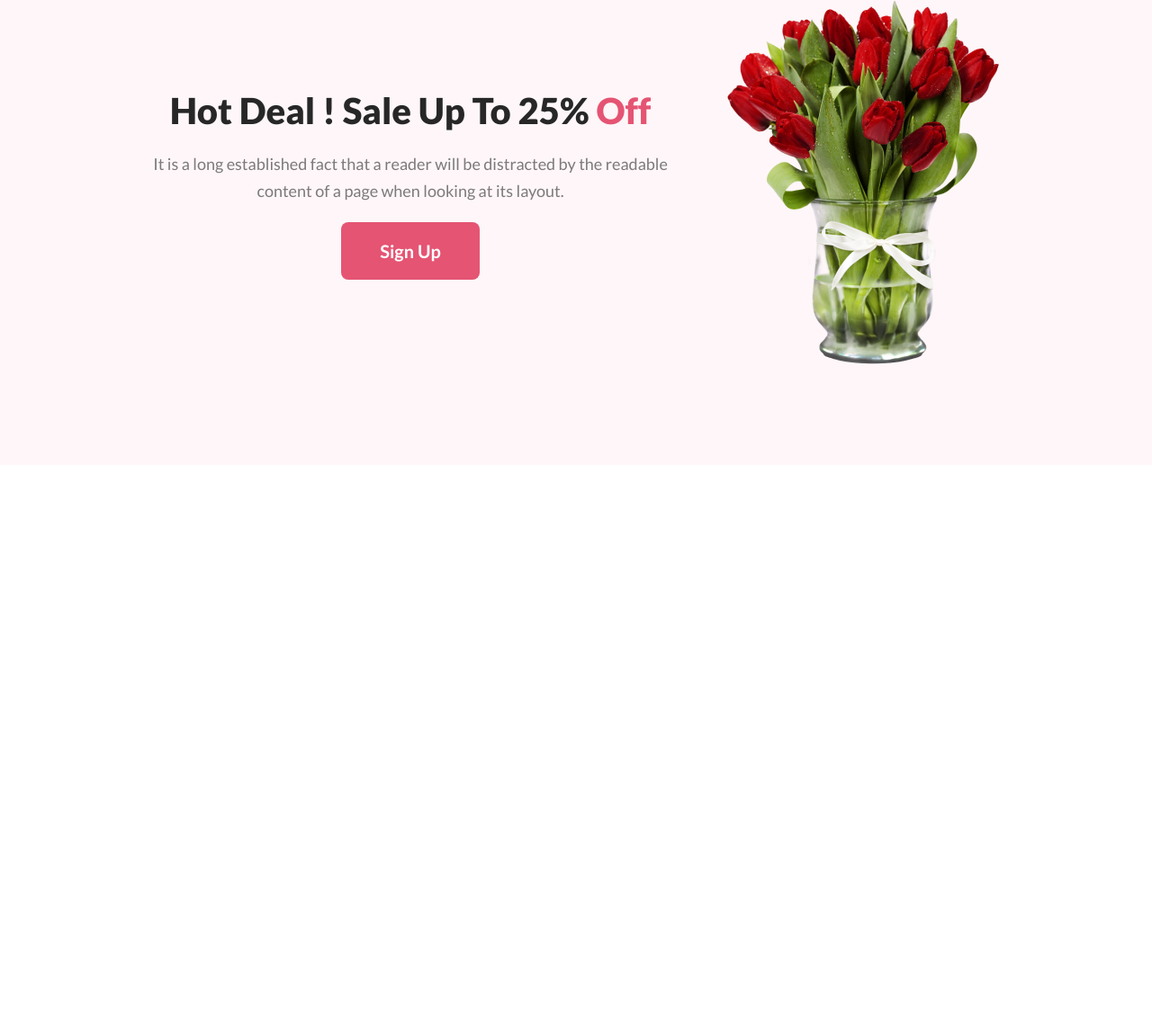
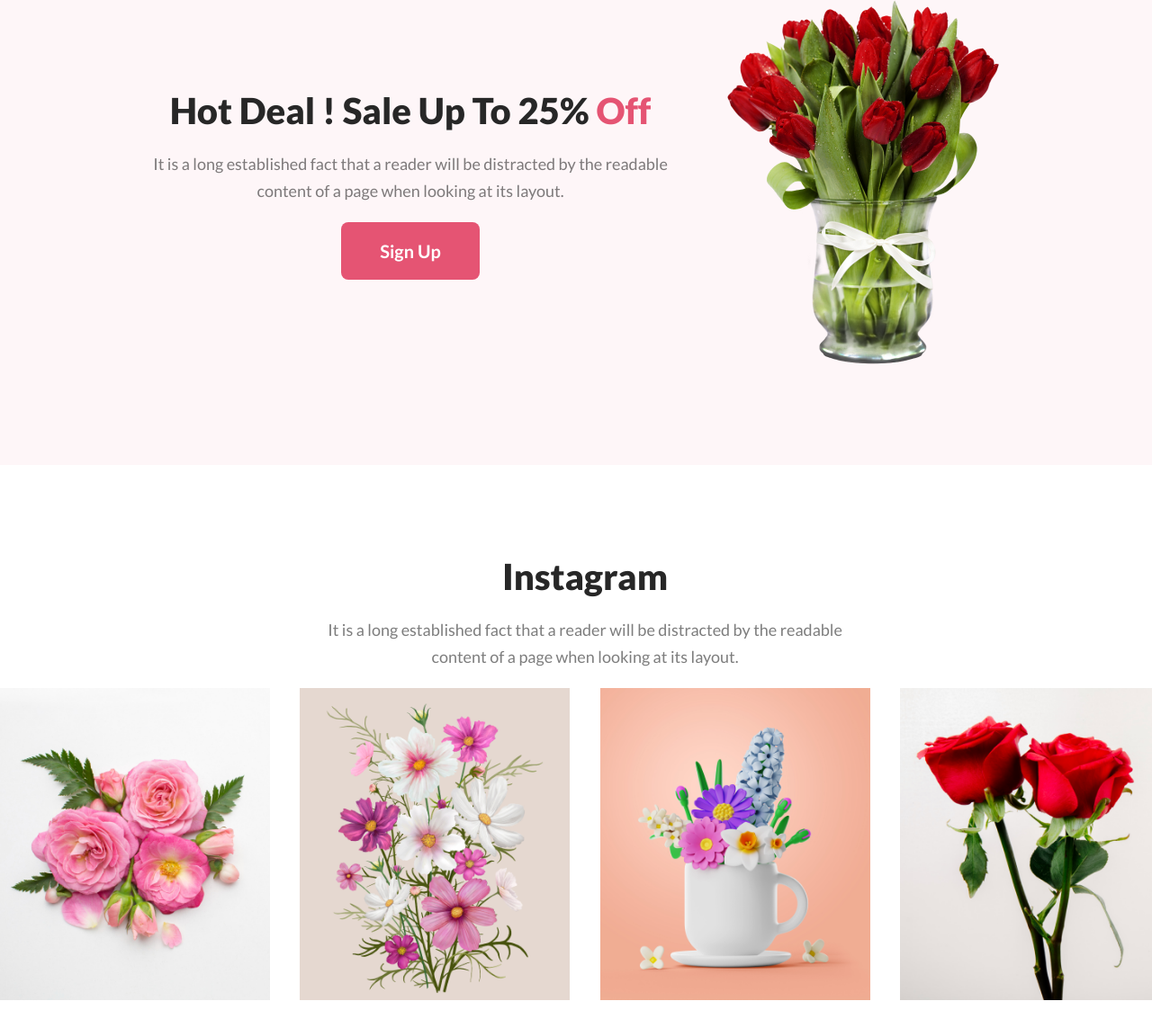
Before and after one commit to joydip62/flower-shop-assignment, a plain HTML site: page index.html in a window 1280 px wide. Shown: the part 1657-2800 px from the top of the page at 90% size. Before the commit the page ends 2174 px from the top, so only its background shows below. Drawn offline with Linux system fonts and the light colour scheme.

Commit message:
instagram section complete

```diff
--- a/assets/style/style.css
+++ b/assets/style/style.css
@@ -13,9 +13,9 @@ h3 {
   line-height: normal;
 }
 
-h2{
-    font-size: 40px;
-    font-weight: 800;
+h2 {
+  font-size: 40px;
+  font-weight: 800;
 }
 p {
   color: rgba(39, 39, 39, 0.6);
@@ -71,8 +71,6 @@ header .banner .banner-container h1 {
   font-size: 60px;
   font-weight: 800;
 }
-
-
 header .banner .banner-image img {
   width: 442px;
 }
@@ -94,7 +92,6 @@ header .banner .banner-image img {
   /* height: 454px; */
   padding: 50px 30px 0;
 }
-
 .featured .featured-container .item .img1 {
   border-radius: 300px 300px 0px 0px;
   background: rgba(167, 33, 98, 0.15);
@@ -102,17 +99,14 @@ header .banner .banner-image img {
 .featured .featured-container .item .img2 {
   border-radius: 300px 300px 0px 0px;
   background: rgba(5, 151, 160, 0.15);
-  /* padding-bottom: 120px; */
 }
 .featured .featured-container .item .img3 {
   border-radius: 300px 300px 0px 0px;
   background: rgba(71, 125, 17, 0.15);
 }
-
 .featured .featured-container .item .item-img img {
   width: 310px;
 }
-
 .featured .featured-container .item h3 {
   text-decoration: underline;
   font-size: 24px;
@@ -134,11 +128,17 @@ header .banner .banner-image img {
   text-align: center;
   width: 594px;
 }
-
 .hot-deal .deal-container h2 span {
   color: #e55473;
 }
 
+/* instagram section */
+.instagram .instagram-container {
+  display: flex;
+  justify-content: space-between;
+  align-items: center;
 
-.hot-deal .deal-img img {
 }
+.instagram .instagram-container .item img{
+    width: 300px;
+}
--- a/index.html
+++ b/index.html
@@ -23,11 +23,16 @@
       <section class="banner">
         <div class="banner-container">
           <h1>Let's make beautiful flowers a part of your life.</h1>
-                <p>It is a long established fact that a reader will be distracted by the readable content of a page when looking at its layout. The point of using Lorem Ipsum is that it has a more-or-less normal distribution of letters.</p>
+          <p>
+            It is a long established fact that a reader will be distracted by
+            the readable content of a page when looking at its layout. The point
+            of using Lorem Ipsum is that it has a more-or-less normal
+            distribution of letters.
+          </p>
           <button class="btn">Shop Now</button>
         </div>
         <div class="banner-image">
-                <img src="./assets/img/pngwing 10.png" alt="Banner Image Flower">
+          <img src="./assets/img/pngwing 10.png" alt="Banner Image Flower" />
         </div>
       </section>
     </header>
@@ -38,29 +43,30 @@
       <section class="featured">
         <div class="section-title">
           <h2>Our Featured Flowers</h2>
-                <p>It is a long established fact that a reader will be distracted by the readable content of a page when looking at its layout.</p>
+          <p>
+            It is a long established fact that a reader will be distracted by
+            the readable content of a page when looking at its layout.
+          </p>
         </div>
         <div class="featured-container">
           <div class="item">
             <div class="item-img img1">
-                        <img src="./assets/img/pngwing 6.png" alt="Featured image 1">
-                    </div>
-                    <h3>Pink Flower Tree</h3>
-                </div>
-
-                <div class="item">
-                    <div class="item-img  img2">
-                        <img src="./assets/img/pngwing 5.png" alt="Featured image 2">
+              <img src="./assets/img/pngwing 6.png" alt="Featured image 1" />
             </div>
             <h3>Pink Flower Tree</h3>
           </div>
           <div class="item">
-                    <div class="item-img  img3">
-                        <img src="./assets/img/pngwing 7.png" alt="Featured image 3">
+            <div class="item-img img2">
+              <img src="./assets/img/pngwing 5.png" alt="Featured image 2" />
             </div>
             <h3>Pink Flower Tree</h3>
           </div>
-
+          <div class="item">
+            <div class="item-img img3">
+              <img src="./assets/img/pngwing 7.png" alt="Featured image 3" />
+            </div>
+            <h3>Pink Flower Tree</h3>
+          </div>
         </div>
       </section>
 
@@ -68,14 +74,44 @@
       <div class="hot-deal">
         <div class="deal-container">
           <h2>Hot Deal ! Sale Up To 25% <span>Off</span></h2>
-                <p>It is a long established fact that a reader will be distracted by the readable content of a page when looking at its layout.</p>
+          <p>
+            It is a long established fact that a reader will be distracted by
+            the readable content of a page when looking at its layout.
+          </p>
           <button class="btn">Sign Up</button>
         </div>
         <div class="deal-img">
-                <img src="./assets/img/pngwing 8.png" alt="Hot deal image">
+          <img src="./assets/img/pngwing 8.png" alt="Hot deal image" />
         </div>
       </div>
 
+      <!-- Instagram section -->
+      <section class="instagram">
+        <div class="section-title">
+          <h2>Instagram</h2>
+          <p>
+            It is a long established fact that a reader will be distracted by
+            the readable content of a page when looking at its layout.
+          </p>
+        </div>
+        <div class="instagram-container">
+          <div class="item">
+            <img src="./assets/img/Flower 01.png" alt="Instagram image 1" />
+          </div>
+          <div class="item">
+            <img src="./assets/img/Rectangle 4.png" alt="Instagram image 2" />
+          </div>
+          <div class="item">
+            <img src="./assets/img/Rectangle 5.png" alt="Instagram image 3" />
+          </div>
+          <div class="item">
+            <img src="./assets/img/Rectangle 6.png" alt="Instagram image 4" />
+          </div>
+
+
+
+        </div>
+      </section>
     </main>
 
     <!-- footer contert -->
```
Lines whose indentation alone changed are shown as unchanged.
